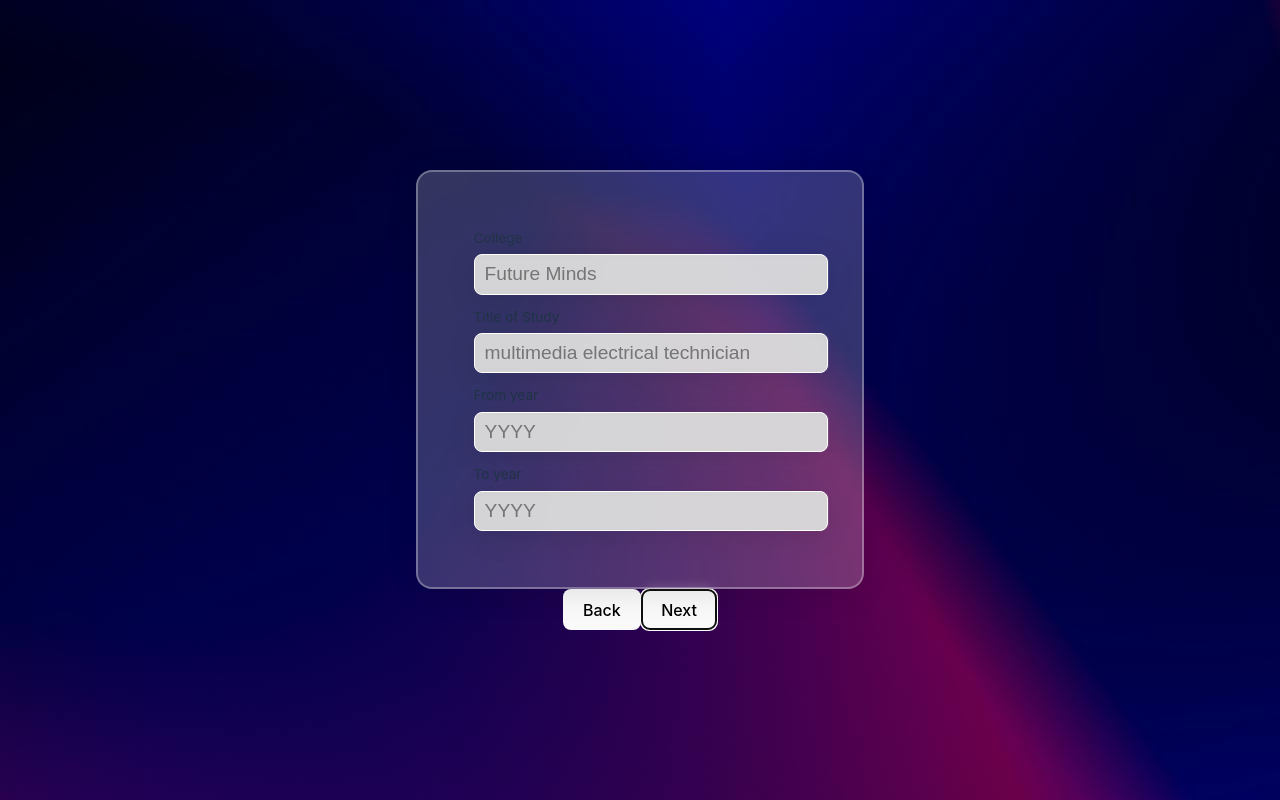
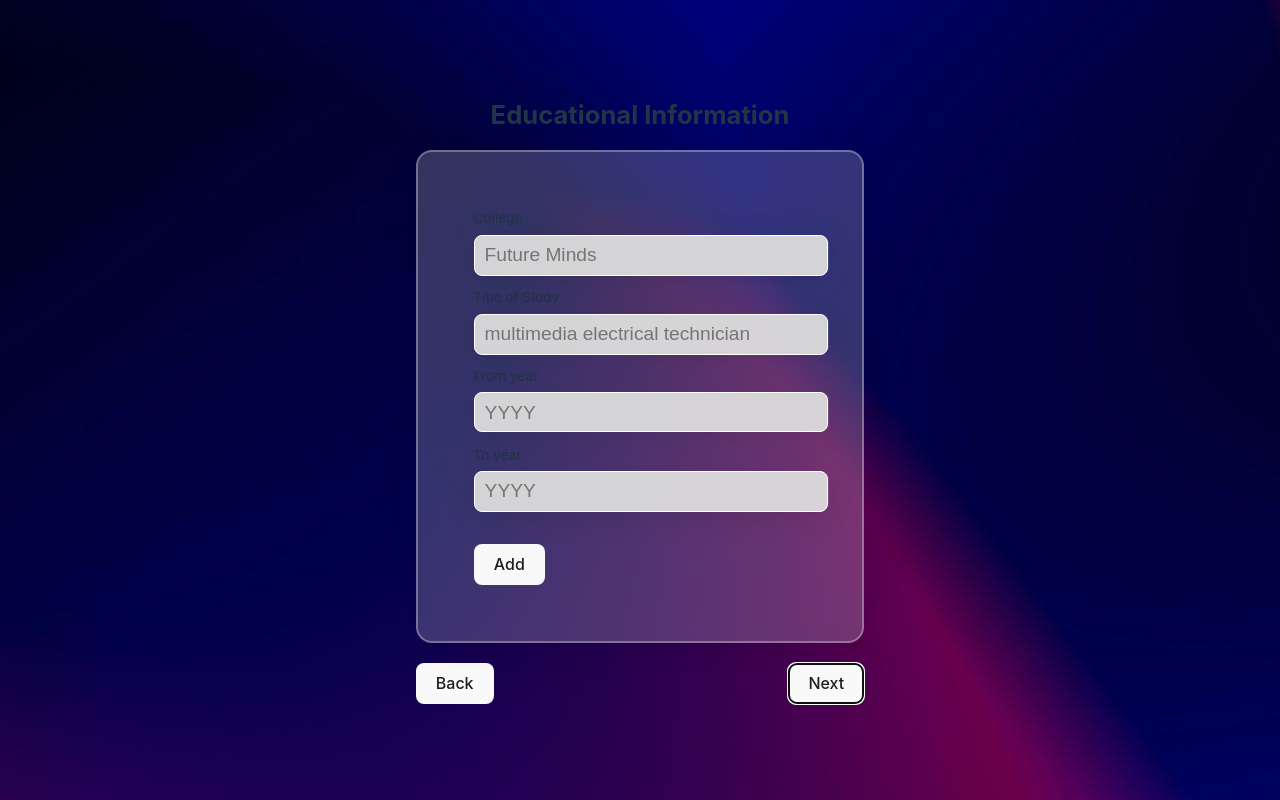
Before and after one commit to Milosavljevichh/CV_generator, a React (Vite) app in the folder CV-app/: page / in a window 1280 px wide. Both pictures are taken after a click on the button "Next". Built offline with nearby package versions, Linux system fonts and the light colour scheme.

Commit message:
added button for adding more fields

```diff
--- a/CV-app/src/components/Action-btns.jsx
+++ b/CV-app/src/components/Action-btns.jsx
@@ -1,4 +1,4 @@
-import { useState } from "react";
+
 import NextBtn from "./Next-btn";
 import SubmitBtn from "./Submit-btn";
 
@@ -8,10 +8,9 @@ function ActionBtns({changeActiveSection, activeSection, submitForm}) {
 
     return (
         <>
-            <div>
                 <button onClick={() => changeActiveSection(-1)}>Back</button>
                 {activeSection + 1 == numberOfSections ? <SubmitBtn submitForm={submitForm}/> : <NextBtn changeActiveSection={changeActiveSection} />}
-            </div>
+
         </>
     )
 };
--- a/CV-app/src/components/Form.jsx
+++ b/CV-app/src/components/Form.jsx
@@ -17,6 +17,7 @@ function Form(){
     const [educationalInfo, setEducationalInfo] = useState({college:"", studyTitle:"",fromYear:"",toYear:""});
     const [practicalInfo, setPracticalInfo] = useState({company:"",position:"",responsobilities:"",fromDate:"",toDate:""});
     const [isSubmitted, setIsSubmitted] = useState(false);
+    const [addedFields, setAddedFields] = useState(1);
 
     const changeActiveSection = (i) => {
         if (activeSection + i >= 0 && activeSection + i < inputList.length) {setActiveSection(activeSection + i)};
@@ -61,45 +62,89 @@ function Form(){
         setIsSubmitted(!isSubmitted);
     }
 
+    const getSectionName = () => {
+        switch(activeSection){
+            case 0:
+                return "General Information:"
+            case 1:
+                return "Educational Information"
+            case 2:
+                return "Practical Experience"
+    }
+}
+
+const addAnotherSection = () => {
+    let newInputs = [];
+    let newEducationalInfo = { ...educationalInfo };
+    let newPracticalInfo = { ...practicalInfo };
+
+    inputList[activeSection].forEach((input) => {
+        let newObj = { ...input };
+        newObj.name += addedFields.toString();
+        newObj.id += addedFields.toString();
+        newInputs.push(newObj);
+
+        if (activeSection === 1) {
+            newEducationalInfo[newObj.name] = "";
+        } else if (activeSection === 2) {
+            newPracticalInfo[newObj.name] = "";
+        }
+    });
+
+    if (activeSection === 1) {
+        setEducationalInfo(newEducationalInfo);
+    } else if (activeSection === 2) {
+        setPracticalInfo(newPracticalInfo);
+    }
+
+    inputList[activeSection] = [...inputList[activeSection], ...newInputs];
+    setAddedFields(addedFields + 1);
+};
+
     return (
         !isSubmitted ? <>
+        {console.log(educationalInfo)}
+            <h2 id='sectionTitle'>{getSectionName()}</h2>
             <div id='form'>
                 {inputList[activeSection].map((input, i) => (
                     <>
                     {/* TODO: Add restrictions */}
-                    <div className='inputField'>
-                        <label key={i} htmlFor="input.id">{input.label}</label>
-                        <input key={i + 1} type={input.type} value={getValue(input.setFunction, input.name)} name={input.name} id={input.id} placeholder={input.placeholder} onChange={(e) => {saveInputInfo(input.name, input.setFunction, e.target.value)}}/>
+                    <div key={i} className='inputField'>
+                        <label key={input.id} htmlFor="input.id">{input.label}</label>
+                        <input key={i} type={input.type} value={getValue(input.setFunction, input.name)} name={input.name} id={input.id} placeholder={input.placeholder} onChange={(e) => {saveInputInfo(input.name, input.setFunction, e.target.value)}}/>
                     </div>
                     </>
                 ))}
+                {(activeSection === 1 || activeSection === 2) && <button onClick={() => addAnotherSection()}>Add</button>}
             </div>
             <div id='btnsContainer'>
-            <ActionBtns changeActiveSection={changeActiveSection} activeSection={activeSection} submitForm={submitForm}/>
+                <ActionBtns changeActiveSection={changeActiveSection} activeSection={activeSection} submitForm={submitForm}/>
             </div>
         </> :
         <>
         <div id='CV'>
-            <div id='general'>
+            <div id='general' className='section'>
                 <h1>{generalInfo.firstName + " " + generalInfo.lastName}</h1>
                 <h6>{generalInfo.email + " - " + generalInfo.phone}</h6>
                 <hr />
             </div>
-            <div id='education'>
+            <div id='education' className='section'>
                 <br />
                 <h2>Education:</h2>
                 <br />
-                <h4>{educationalInfo.college + ":" + educationalInfo.studyTitle + " - " + educationalInfo.fromYear + "-" + educationalInfo.toYear}</h4>
+                <h4>{educationalInfo.college + ": " + educationalInfo.studyTitle + " - " + educationalInfo.fromYear + "-" + educationalInfo.toYear}</h4>
             </div>
-            <div id='practical'>
+            <div id='practical' className='section'>
                 <br />
                 <h2>Practical Experience:</h2>
-                <h3>{"Company:" + practicalInfo.company}</h3>
-                <h4>{"Position:" + practicalInfo.position + " - " + practicalInfo.fromDate + "-" + practicalInfo.toDate}</h4>
-                <h5>{"Resposibilities:" + practicalInfo.responsobilities}</h5>
+                <h3>{"Company: " + practicalInfo.company}</h3>
+                <div className='container'>
+                    <h4>{"Position: " + practicalInfo.position + " - " + practicalInfo.fromDate + "-" + practicalInfo.toDate}</h4>
+                    <p>{"Resposibilities: " + practicalInfo.responsobilities}</p>
+                </div>
             </div>
+        </div>
             <button onClick={submitForm}>Edit</button>
-        </div>
         </>
     )
 }
--- a/CV-app/src/index.css
+++ b/CV-app/src/index.css
@@ -29,6 +29,7 @@ body {
   min-width: 320px;
   min-height: 100vh;
   background-image: url("../public/bg.jpg");
+  background-attachment: fixed;
 }
 
 h1 {
@@ -43,8 +44,9 @@ button {
   font-size: 1em;
   font-weight: 500;
   font-family: inherit;
-  background-color: #1a1a1a;
+  background-color: #ddddddcb;
   cursor: pointer;
+  color: #1d1d1d;
   transition: border-color 0.25s;
 }
 button:hover {
--- a/CV-app/src/styles/CV.css
+++ b/CV-app/src/styles/CV.css
@@ -1,5 +1,45 @@
 #CV{
+    width: 480px;
     background-color: #ebebebe8;
     color: #2b2b2b;
     padding: 36px 22px;
+    border-radius: 4px;
+    border: 3px solid #ffffff4b;
 }
+
+#general, #practical {
+    display: flex;
+    flex-direction: column;
+    gap: 20px;
+    margin-top: 20px;
+}
+
+#education, #practical {
+    margin-top: 16px;
+}
+
+h1,h2,h3,h4,h5,h6 {
+    margin: 0;
+}
+
+#CV h1 {
+    font-size: 2.55rem;
+}
+
+#CV h6 {
+    font-size: 1rem;
+}
+
+#CV hr {
+    width: 100%;
+    size: 20px;
+    border: 1px solid #212121;
+}
+
+h2 {
+    font-size: 1.6rem;
+}
+
+button {
+    margin-top: 20px;
+}
--- a/CV-app/src/styles/Form.css
+++ b/CV-app/src/styles/Form.css
@@ -40,3 +40,13 @@
     -webkit-backdrop-filter: blur(5px);
     color: #212121;
 }
+
+#sectionTitle {
+    margin-bottom: 16px;
+}
+
+#btnsContainer {
+    display: flex;
+    justify-content: space-between;
+    align-items: center;
+}
```
